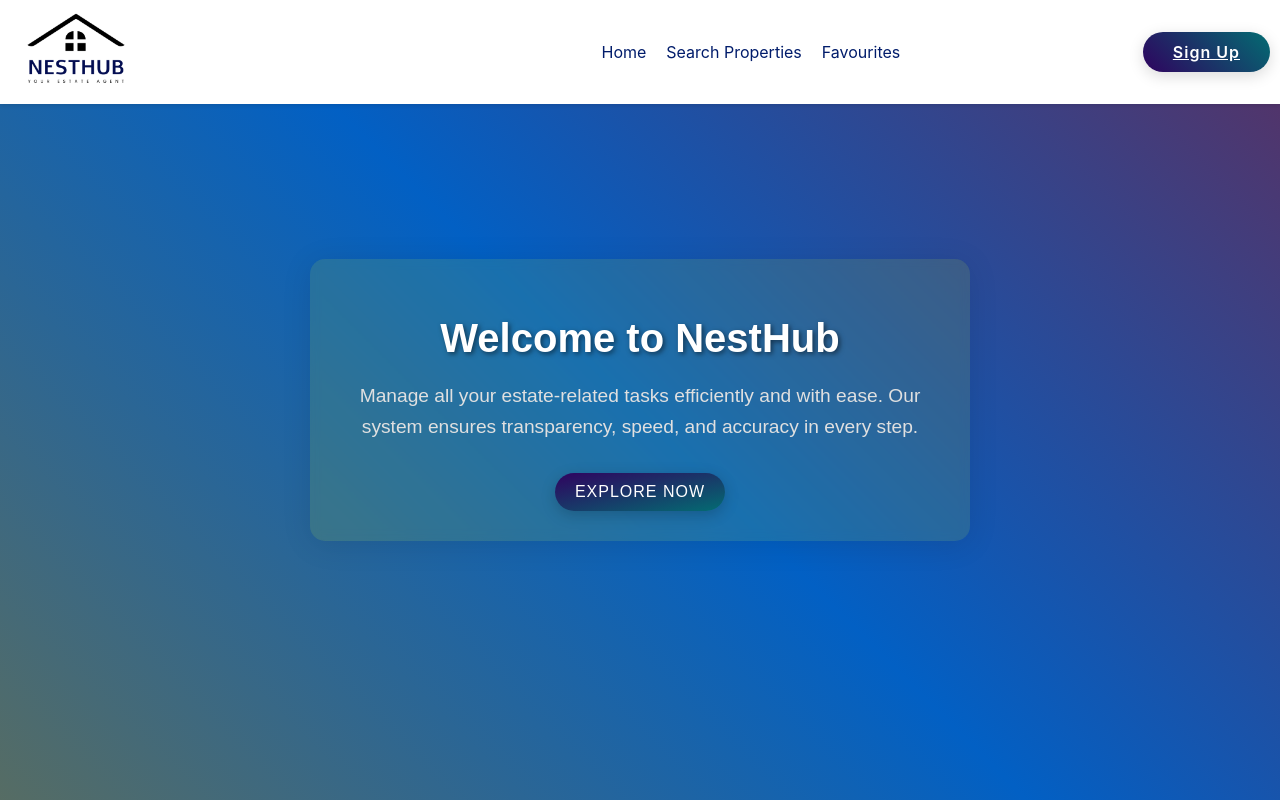
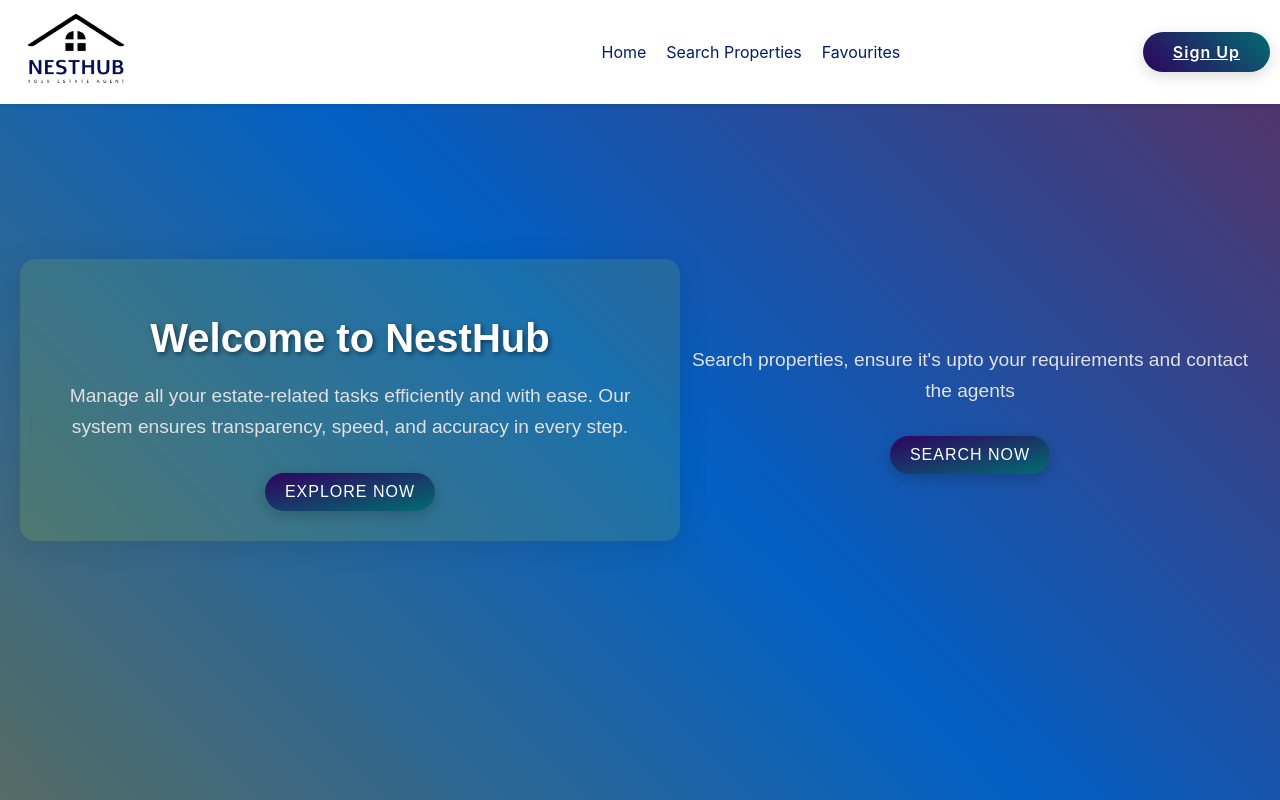
Before and after one commit to MisalSilva/Estate-Agent-Web-Application-ACS-CW11, a React (Create React App) app: page / in a window 1280 px wide. Built offline with nearby package versions, Linux system fonts and the light colour scheme.

Commit message:
Add search functionality with updated messaging in Home component

```diff
--- a/src/components/Home.js
+++ b/src/components/Home.js
@@ -12,6 +12,12 @@ function Home() {
                 </p>
                 <button className="explore-button">Explore Now</button>
             </div>
+            <div className="search-content">
+                <p>Search properties, ensure it's upto your requirements and contact the agents</p>
+                {/* <input type="text" placeholder="Search for properties" />
+                <button className="search-button">Search</button> */}
+                <button className="explore-button">Search Now</button>
+            </div>
         </div>
     );
 }
```
